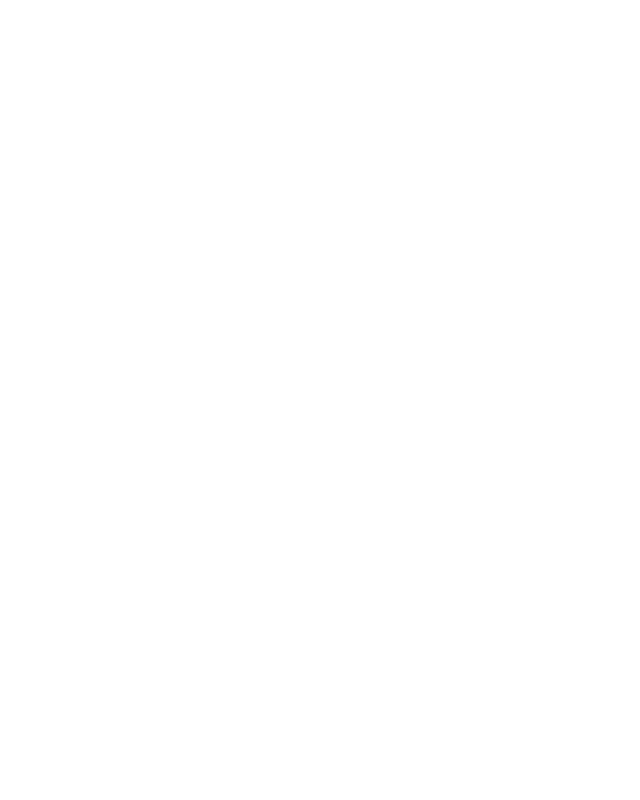
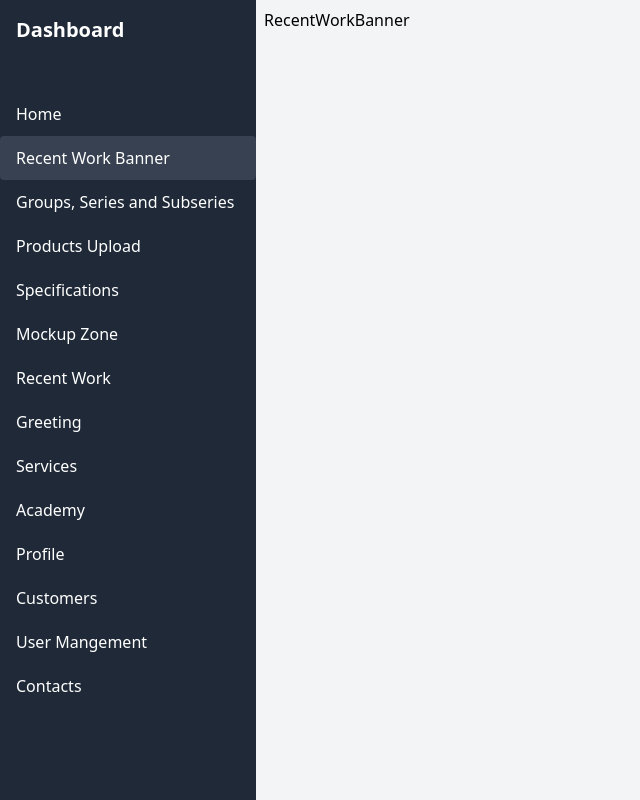
Before and after one commit to arakash-developer/bdl-dash, a React (Vite) app: page /recent-work-banner in a window 1280 px wide. Before the commit this address had no page. Shown: the whole page, without its empty margins (0-640 px from the left). Built offline with nearby package versions, Linux system fonts and the light colour scheme.

Commit message:
Add RecentWorkBanner component and update routing in App and Sidebar

```diff
--- a/src/App.jsx
+++ b/src/App.jsx
@@ -25,6 +25,7 @@
 import Services from "./pages/Services";
 import Specification from "./pages/Specification";
 import UserManagement from "./pages/UserManagement";
+import RecentWorkBanner from "./pages/RecentWorkBanner";
 
 function App() {
   return (
@@ -36,6 +37,7 @@
 
           {/* Wrap all the other routes inside the Layout */}
           <Route element={<Layout />}>
+          <Route path="/recent-work-banner" element={<RecentWorkBanner />} />
             <Route path="/" element={<Home />} />
             <Route
               path="/groups-series-subseries"
--- a/src/axios.js
+++ b/src/axios.js
@@ -1,8 +1,8 @@
 import axios from "axios";
 
 const customAxios = axios.create({
-  // baseURL: "http://localhost:3000/api/v1",
-  baseURL: "https://code.bdluminaries.com/api/v1",
+  baseURL: "http://localhost:3000/api/v1",
+  // baseURL: "https://code.bdluminaries.com/api/v1",
 });
 
 export default customAxios;
--- a/src/components/Sidebar.jsx
+++ b/src/components/Sidebar.jsx
@@ -87,6 +87,19 @@
               }
             >
               Home
+            </NavLink>
+          </li>
+          <li>
+            <NavLink
+              to="/recent-work-banner"
+              end
+              className={({ isActive }) =>
+                `block py-2.5 px-4 rounded transition duration-200 ${
+                  isActive ? "bg-gray-700" : "hover:bg-gray-700"
+                }`
+              }
+            >
+              Recent Work Banner
             </NavLink>
           </li>
           <li>
--- /dev/null
+++ b/src/pages/RecentWorkBanner.jsx
@@ -0,0 +1,9 @@
+import React from 'react'
+
+const RecentWorkBanner = () => {
+  return (
+    <div>RecentWorkBanner</div>
+  )
+}
+
+export default RecentWorkBanner
```
